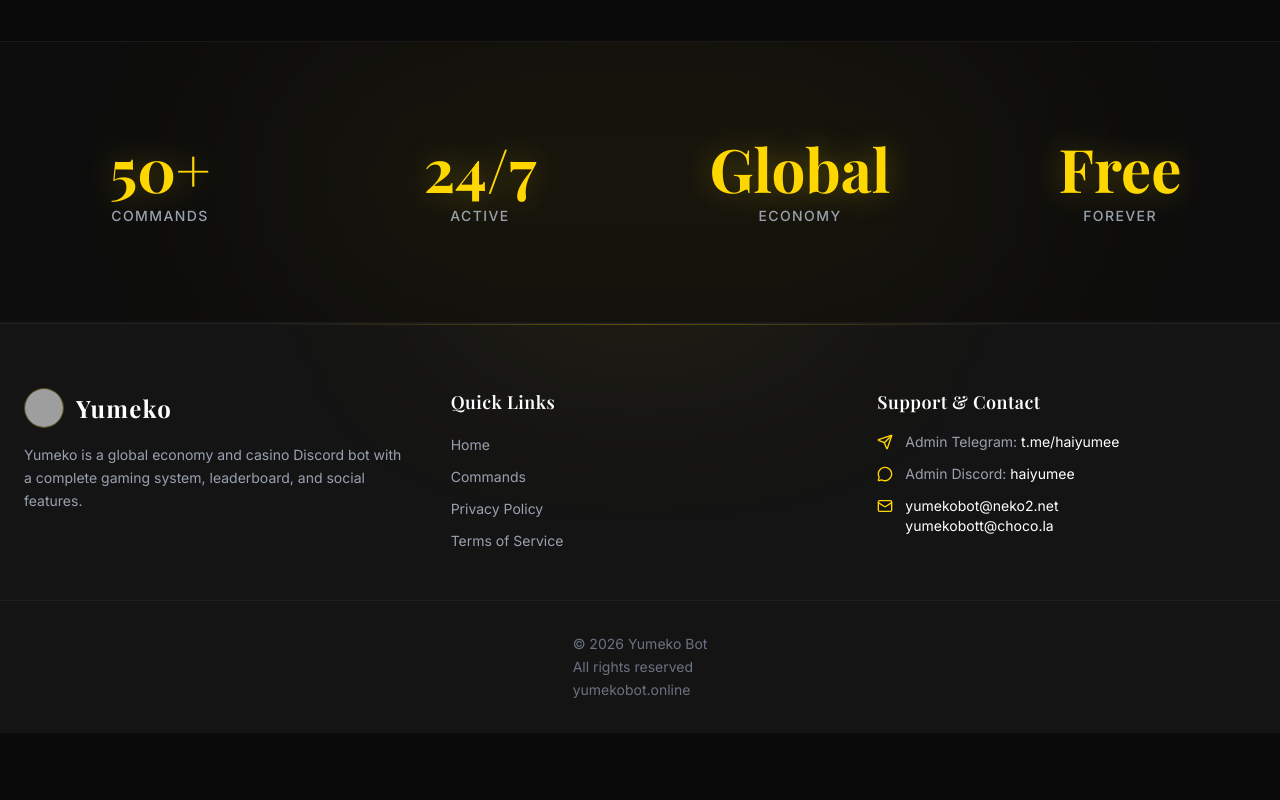
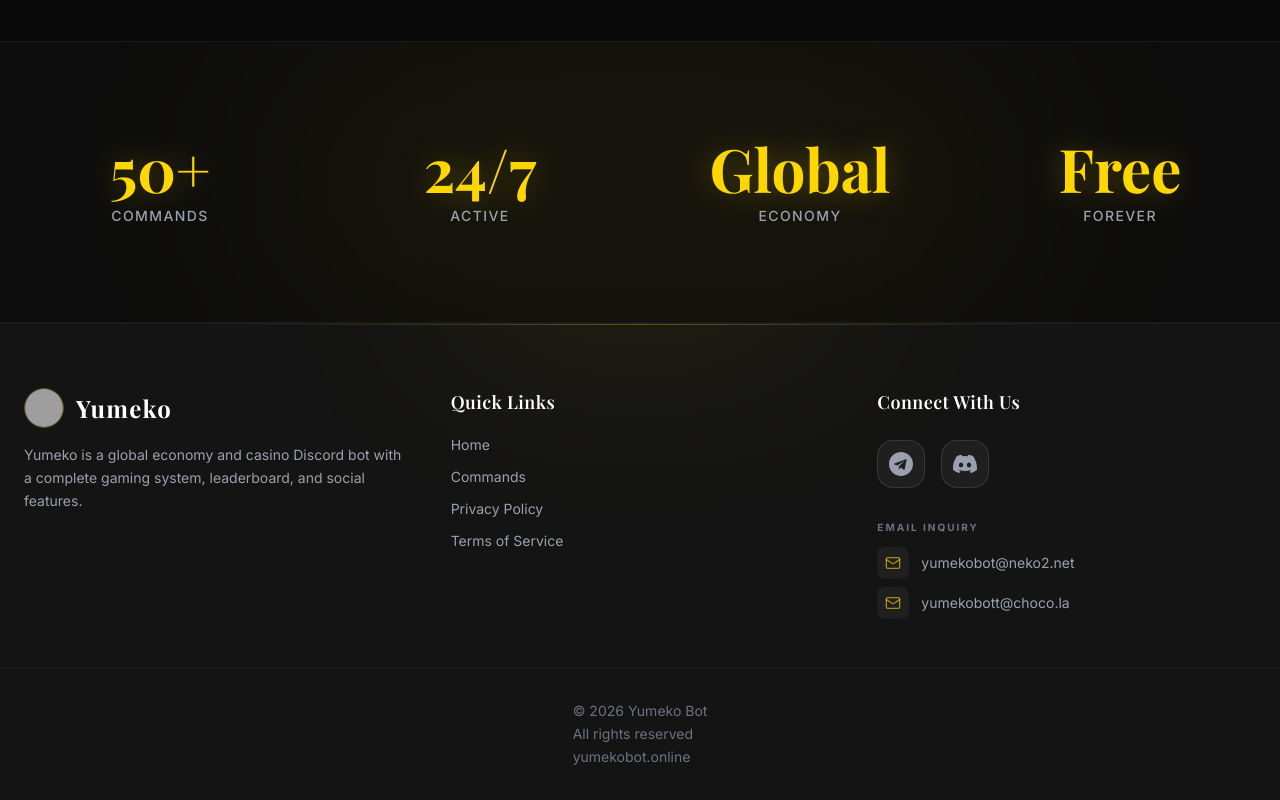
Before and after one commit to cil44/yumekositess, a React (Vite) app: page / in a window 1280 px wide. Shown: the part 7850-8650 px from the top of the page. Before the commit the page ends 8583 px from the top, so only its background shows below. Built offline with nearby package versions, Linux system fonts and the light colour scheme; no server answers; the database is empty; grey boxes are pictures that could not be loaded; a web font is replaced by a local one.

Commit message:
feat: Add Discord widget and update footer
Introduce a new Discord widget component to display server status and member count. Update the Footer component to include links to Telegram and Discord, replacing the message icon. Add a CSS animation for shining effects.

```diff
--- /dev/null
+++ b/src/components/DiscordWidget.tsx
@@ -0,0 +1,123 @@
+import React, { useEffect, useState } from 'react';
+import { MessageSquare, Users, ExternalLink } from 'lucide-react';
+
+interface DiscordData {
+  name: string;
+  instant_invite: string;
+  presence_count: number;
+  member_count?: number;
+  members: {
+    username: string;
+    avatar_url: string;
+  }[];
+}
+
+export function DiscordWidget() {
+  const [data, setData] = useState<DiscordData | null>(null);
+  const [loading, setLoading] = useState(true);
+
+  useEffect(() => {
+    const fetchData = async () => {
+      try {
+        // Fetch basic widget data (for avatars and online count)
+        const widgetRes = await fetch('https://discord.com/api/guilds/1480374470924439717/widget.json');
+        const widgetData = await widgetRes.json();
+
+        // Fetch invite data (for total member count)
+        const inviteRes = await fetch('https://discord.com/api/v9/invites/huRuHCbf?with_counts=true');
+        const inviteData = await inviteRes.json();
+
+        setData({
+          ...widgetData,
+          member_count: inviteData.approximate_member_count || 0
+        });
+      } catch (error) {
+        console.error('Error fetching Discord data:', error);
+      } finally {
+        setLoading(false);
+      }
+    };
+
+    fetchData();
+  }, []);
+
+  if (loading || !data) return null;
+
+  return (
+    <div className="w-full max-w-md mx-auto py-8 px-4">
+      <div className="relative group">
+        {/* Background Glow */}
+        <div className="absolute -inset-0.5 bg-gradient-to-r from-primary/20 to-purple-500/20 rounded-2xl blur opacity-30 group-hover:opacity-50 transition duration-500"></div>
+
+        {/* Main Card */}
+        <div className="relative bg-surface/40 backdrop-blur-md border border-white/10 rounded-2xl p-6 overflow-hidden">
+          <div className="flex items-start justify-between mb-6">
+            <div className="flex items-center gap-4">
+              <div className="w-12 h-12 bg-primary/10 rounded-xl flex items-center justify-center border border-primary/20">
+                <MessageSquare className="w-6 h-6 text-primary" />
+              </div>
+              <div>
+                <h3 className="text-white font-bold text-lg leading-tight">
+                  Join Community
+                </h3>
+                <p className="text-gray-400 text-sm">
+                  {data.name}
+                </p>
+              </div>
+            </div>
+            <div className="flex flex-col items-end gap-1">
+              <div className="flex items-center gap-1.5 px-2.5 py-1 bg-emerald-500/10 border border-emerald-500/20 rounded-full">
+                <div className="w-1.5 h-1.5 bg-emerald-500 rounded-full animate-pulse" />
+                <span className="text-[10px] font-bold text-emerald-500 uppercase tracking-wider">
+                  {data.presence_count} Online
+                </span>
+              </div>
+              {data.member_count && (
+                <span className="text-[10px] font-medium text-gray-500 uppercase tracking-widest mr-1">
+                  {data.member_count.toLocaleString()} Members
+                </span>
+              )}
+            </div>
+          </div>
+
+          {/* Members Avatars */}
+          <div className="flex items-center gap-2 mb-8">
+            <div className="flex -space-x-3">
+              {data.members.slice(0, 5).map((member, i) => (
+                <img
+                  key={i}
+                  src={member.avatar_url}
+                  alt={member.username}
+                  className="w-8 h-8 rounded-full border-2 border-surface object-cover"
+                  referrerPolicy="no-referrer"
+                />
+              ))}
+              {data.presence_count > 5 && (
+                <div className="w-8 h-8 rounded-full border-2 border-surface bg-white/5 flex items-center justify-center text-[10px] font-bold text-gray-400 backdrop-blur-sm">
+                  +{data.presence_count - 5}
+                </div>
+              )}
+            </div>
+            <span className="text-xs text-gray-500 font-medium ml-2">
+              active members online
+            </span>
+          </div>
+
+          {/* Action Button */}
+          <a
+            href={data.instant_invite}
+            target="_blank"
+            rel="noreferrer"
+            className="group/btn relative w-full py-3 bg-primary hover:bg-primary-hover text-white font-bold rounded-xl transition-all duration-300 flex items-center justify-center gap-2 overflow-hidden"
+          >
+            <span className="relative z-10">Join Discord Server</span>
+            <ExternalLink className="w-4 h-4 relative z-10 group-hover/btn:translate-x-0.5 group-hover/btn:-translate-y-0.5 transition-transform" />
+
+            {/* Button Shine Effect */}
+            <div className="absolute inset-0 w-full h-full bg-gradient-to-r from-transparent via-white/10 to-transparent -translate-x-full group-hover/btn:animate-shine" />
+          </a>
+        </div>
+      </div>
+    </div>
+  );
+}
--- a/src/components/Footer.tsx
+++ b/src/components/Footer.tsx
@@ -1,7 +1,21 @@
 import { Link } from "react-router-dom";
 import { config } from "@/src/config";
-import { Mail, MessageCircle, Send } from "lucide-react";
+import { Mail } from "lucide-react";
 import { VisitorCounter } from "./VisitorCounter";
+import { DiscordWidget } from "./DiscordWidget";
+
+// Custom Brand Icons
+const TelegramIcon = ({ className }: { className?: string }) => (
+  <svg viewBox="0 0 24 24" fill="currentColor" className={className}>
+    <path d="M12 0C5.37 0 0 5.37 0 12s5.37 12 12 12 12-5.37 12-12S18.63 0 12 0zm5.56 8.18l-1.91 9c-.14.65-.53.81-1.08.5l-2.91-2.15-1.4 1.35c-.15.15-.28.28-.58.28l.21-2.96 5.41-4.89c.23-.21-.05-.33-.36-.12l-6.69 4.21-2.87-.9c-.62-.2-.64-.62.13-.92l11.23-4.33c.52-.19.98.12.82.87z"/>
+  </svg>
+);
+
+const DiscordIcon = ({ className }: { className?: string }) => (
+  <svg viewBox="0 0 24 24" fill="currentColor" className={className}>
+    <path d="M20.317 4.37a19.791 19.791 0 0 0-4.885-1.515.074.074 0 0 0-.079.037c-.21.375-.444.864-.608 1.25a18.27 18.27 0 0 0-5.487 0 12.64 12.64 0 0 0-.617-1.25.077.077 0 0 0-.079-.037A19.736 19.736 0 0 0 3.677 4.37a.07.07 0 0 0-.032.027C.533 9.046-.32 13.58.099 18.057a.082.082 0 0 0 .031.057 19.9 19.9 0 0 0 5.993 3.03.078.078 0 0 0 .084-.028 14.09 14.09 0 0 0 1.226-1.994.076.076 0 0 0-.041-.106 13.107 13.107 0 0 1-1.872-.892.077.077 0 0 1-.008-.128 10.2 10.2 0 0 0 .372-.292.074.074 0 0 1 .077-.01c3.928 1.793 8.18 1.793 12.062 0a.074.074 0 0 1 .078.01c.12.098.246.198.373.292a.077.077 0 0 1-.006.127 12.299 12.299 0 0 1-1.873.892.077.077 0 0 0-.041.107c.36.698.772 1.362 1.225 1.993a.076.076 0 0 0 .084.028 19.839 19.839 0 0 0 6.002-3.03.077.077 0 0 0 .032-.054c.5-5.177-.838-9.674-3.549-13.66a.061.061 0 0 0-.031-.03zM8.02 15.33c-1.183 0-2.157-1.085-2.157-2.419 0-1.333.956-2.419 2.157-2.419 1.21 0 2.176 1.096 2.157 2.42 0 1.333-.956 2.418-2.157 2.418zm7.975 0c-1.183 0-2.157-1.085-2.157-2.419 0-1.333.955-2.419 2.157-2.419 1.21 0 2.176 1.096 2.157 2.42.001 1.333-.956 2.418-2.157 2.418z"/>
+  </svg>
+);
 
 export function Footer() {
   return (
@@ -60,34 +74,59 @@
         </div>
 
         {/* Column 3 */}
-        <div className="space-y-4">
+        <div className="space-y-6">
           <h3 className="font-serif text-lg font-semibold text-white tracking-wide">
-            Support & Contact
+            Connect With Us
           </h3>
-          <ul className="space-y-3">
-            <li className="flex items-center gap-3 text-gray-400 text-sm">
-              <Send className="w-4 h-4 text-primary" />
-              <span>Admin Telegram: <a href={`https://${config.adminTelegram}`} target="_blank" rel="noreferrer" className="text-white hover:text-primary transition-colors">{config.adminTelegram}</a></span>
-            </li>
-            <li className="flex items-center gap-3 text-gray-400 text-sm">
-              <MessageCircle className="w-4 h-4 text-primary" />
-              <span>Admin Discord: <span className="text-white">{config.adminDiscord}</span></span>
-            </li>
-            <li className="flex items-start gap-3 text-gray-400 text-sm">
-              <Mail className="w-4 h-4 text-primary mt-0.5" />
-              <div className="flex flex-col">
-                {config.emails.map((email) => (
-                  <a key={email} href={`mailto:${email}`} className="text-white hover:text-primary transition-colors">
+          <div className="flex flex-wrap gap-4">
+            {/* Telegram Button */}
+            <a
+              href={`https://${config.adminTelegram}`}
+              target="_blank"
+              rel="noreferrer"
+              className="group relative w-12 h-12 rounded-2xl bg-white/5 border border-white/10 flex items-center justify-center transition-all duration-300 hover:border-primary/50 hover:bg-primary/5"
+              title="Telegram Support"
+            >
+              <div className="absolute inset-0 bg-primary/20 blur-xl rounded-full opacity-0 group-hover:opacity-100 transition-opacity" />
+              <TelegramIcon className="w-6 h-6 text-gray-400 group-hover:text-primary transition-colors relative z-10" />
+            </a>
+
+            {/* Discord Button */}
+            <div
+              className="group relative w-12 h-12 rounded-2xl bg-white/5 border border-white/10 flex items-center justify-center transition-all duration-300 hover:border-primary/50 hover:bg-primary/5 cursor-help"
+              title={`Discord: ${config.adminDiscord}`}
+            >
+              <div className="absolute inset-0 bg-primary/20 blur-xl rounded-full opacity-0 group-hover:opacity-100 transition-opacity" />
+              <DiscordIcon className="w-6 h-6 text-gray-400 group-hover:text-primary transition-colors relative z-10" />
+            </div>
+          </div>
+
+          <div className="pt-2 space-y-3">
+            <p className="text-[10px] font-bold text-gray-500 uppercase tracking-[0.2em]">
+              Email Inquiry
+            </p>
+            <div className="flex flex-col gap-2">
+              {config.emails.map((email) => (
+                <a
+                  key={email}
+                  href={`mailto:${email}`}
+                  className="flex items-center gap-3 text-gray-400 hover:text-white transition-colors text-sm group"
+                >
+                  <div className="w-8 h-8 rounded-lg bg-white/5 flex items-center justify-center group-hover:bg-primary/10 transition-colors">
+                    <Mail className="w-4 h-4 text-primary/60 group-hover:text-primary" />
+                  </div>
+                  <span className="border-b border-transparent group-hover:border-primary/30 transition-all">
                     {email}
-                  </a>
-                ))}
-              </div>
-            </li>
-          </ul>
+                  </span>
+                </a>
+              ))}
+            </div>
+          </div>
         </div>
       </div>
 
       <div className="max-w-7xl mx-auto px-6 pt-8 border-t border-white/5 flex flex-col items-center gap-6 relative z-10">
+        <DiscordWidget />
         <VisitorCounter />
         <p className="text-gray-500 text-sm whitespace-pre-line leading-relaxed">
           {config.footerText}
--- a/src/index.css
+++ b/src/index.css
@@ -68,3 +68,12 @@
   color: transparent;
   animation: glitter 4s linear infinite;
 }
+
+@keyframes shine {
+  from { transform: translateX(-100%); }
+  to { transform: translateX(100%); }
+}
+
+.animate-shine {
+  animation: shine 1.5s infinite;
+}
```
